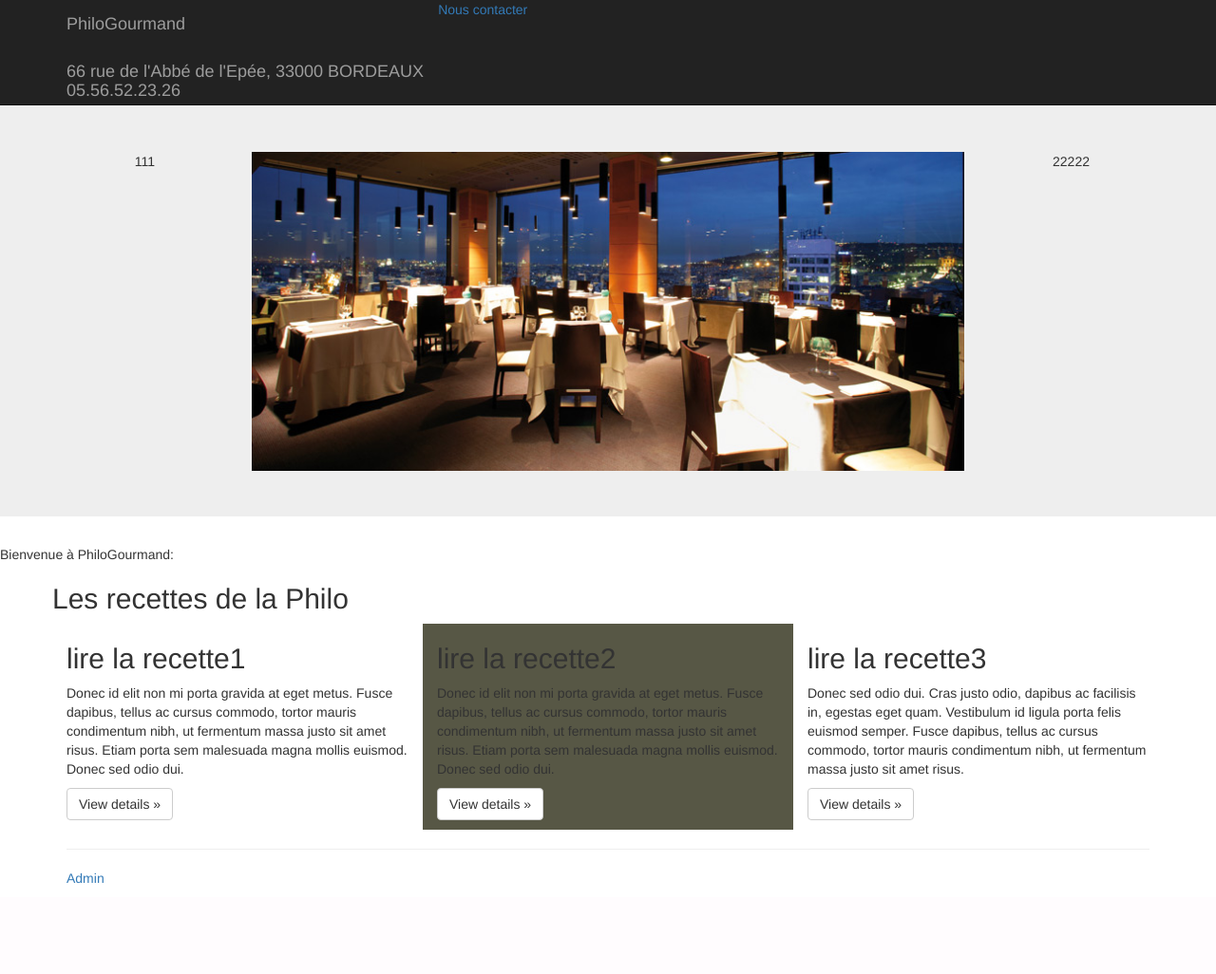
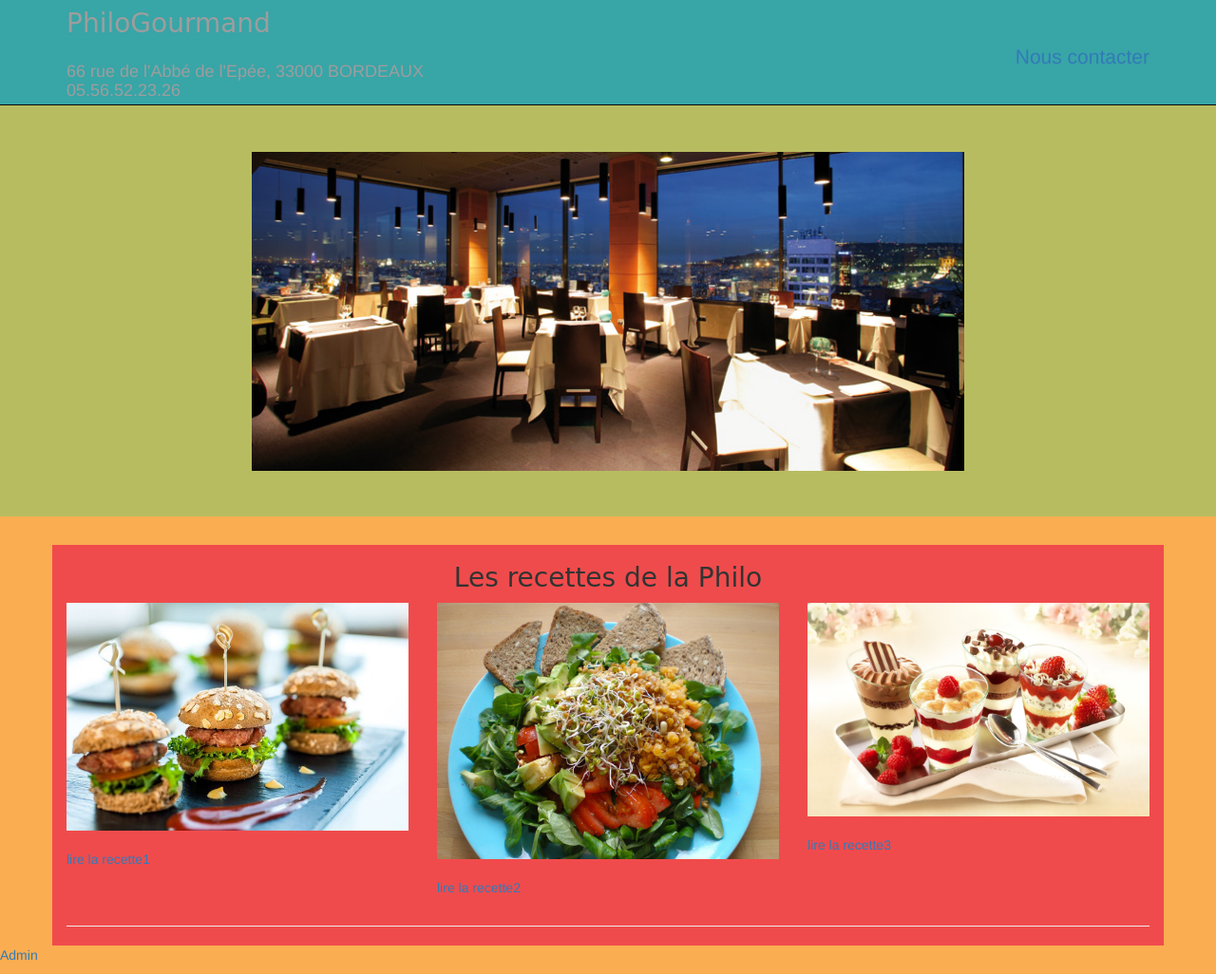
Before and after one commit to alexcarrere/philogourmand, a PHP site: page / in a window 1280 px wide. Shown: the whole page at 95% size. Before the commit the page ends 931 px from the top, so only its background shows below. Run offline with PHP 8.4, Linux system fonts and the light colour scheme; some libraries are stand-ins or nearby versions.

Commit message:
update_index
styles, images ...

```diff
--- a/css/style.css
+++ b/css/style.css
@@ -5,3 +5,37 @@
 #tmpborder {
 	background-color: #575745;
 }
+
+#text-align-right {
+	text-align: right;
+	margin-top: 45px;
+	font-size: 1.5em;
+}
+
+#logo {
+	font-size: 2em;
+	font-family: cursive;
+	color: ;
+}
+
+#background_navbar {
+	background-color: #38a5a7;
+}
+
+#background_1 {
+	background-color: #b8bc60;
+}
+
+#background_2 {
+	background-color: #f04b4c;
+}
+
+body{
+	background-color: #fbad51;
+}
+
+h1{
+	font-family: cursive;
+	font-size: 2em;
+	text-align: center;
+}
--- a/index.php
+++ b/index.php
@@ -19,25 +19,25 @@
 
   <body>
 
-    <nav class="navbar navbar-inverse navbar-fixed-top">
-      <div class="container">
-        <div class="navbar-header">
-          <button type="button" class="navbar-toggle collapsed" data-toggle="collapse" data-target="#navbar" aria-expanded="false" aria-controls="navbar">
-            <span class="sr-only">Toggle navigation</span>
-            <span class="icon-bar"></span>
-            <span class="icon-bar"></span>
-            <span class="icon-bar"></span>
-          </button>
-          <a class="navbar-brand" href="#">PhiloGourmand</a><br>
-          <p class="navbar-brand">66 rue de l'Abbé de l'Epée, 33000 BORDEAUX<br>
-          05.56.52.23.26</p>
+    <nav id="background_navbar" class="navbar navbar-inverse navbar-fixed-top"><!-- dbt nav barre -->
+      <div class="container"> <!-- dbt div container 1 -->
+
+          <div class="navbar-header"><!-- dbt div navbar header -->
+
+            <!-- <button type="button" class="navbar-toggle collapsed" data-toggle="collapse" data-target="#navbar" aria-expanded="false" aria-controls="navbar">
+              <span class="sr-only">Toggle navigation</span>
+              <span class="icon-bar"></span>
+              <span class="icon-bar"></span>
+              <span class="icon-bar"></span>
+            </button> -->
+            <a id="logo" class="navbar-brand" href="#">PhiloGourmand</a><br>
+            <p class="navbar-brand">66 rue de l'Abbé de l'Epée, 33000 BORDEAUX<br>
+            05.56.52.23.26</p>
+          </div> <!-- fin div navbar header -->
+
+          <div id="text-align-right" class="contact">
+          <a href="contact.php">Nous contacter</a><!-- renvoie vers la page de contact contact.php!!!!! -->
           </div>
-        <div class="contact">
-        <a href="contact.php" title="Nous contacter">Nous contacter</a><!-- penser à renvoyer vers la page de contact contact.php!!!!! -->
-          </div>
-
-
-
 
         <!-- ce qu'il y avait a l'origine sur l'exemple :
         <div id="navbar" class="navbar-collapse collapse">
@@ -51,60 +51,50 @@
             <button type="submit" class="btn btn-success">Sign in</button>
           </form>
         </div><!--/.navbar-collapse -->
-      </div>
-    </nav>
+
+      </div> <!-- fin div container 1 -->
+    </nav> <!-- fin nav barre -->
 
     <!-- Main jumbotron for a primary marketing message or call to action -->
-    <div class="jumbotron">
-      <div class="container">
-        <div class="row">
-          <div class="col-lg-2 text-center">111</div>
+    <div id="background_1" class="jumbotron">
+      <div class="container"> <!-- dbt div container 2 -->
+        <div class="row"><!-- dbt div row 2-->
+          <div class="col-lg-2 text-center"></div>
           <div class="col-lg-8 text-center"><img class="img-responsive" alt="" src="img/restaurant.jpg"></div>
-          <div class="col-lg-2 text-center">22222</div>
+          <div class="col-lg-2 text-center"></div>
 
-          </div> <!-- fin div row -->
-        </div> <!-- fin div container -->
+          </div> <!-- fin div row 2 -->
+        </div> <!-- fin div container 2 -->
       </div> <!-- fin div jumbotron -->
 
-   Bienvenue à PhiloGourmand:<br>
 
-
-
-
-
-              <!--<h1>Hello, world!</h1>
-        <p>This is a template for a simple marketing or informational website. It includes a large callout called a jumbotron and three supporting pieces of content. Use it as a starting point to create something more unique.</p>
-        <p><a class="btn btn-primary btn-lg" href="#" role="button">Learn more &raquo;</a></p>//-->
-      </div>
-
-
-    <div class="container">
+    <div id="background_2" class="container">
       <!-- Example row of columns -->
       <div class="row">
-          <h2>Les recettes de la Philo</h2>
+          <h1>Les recettes de la Philo</h1>
         <div class="col-md-4">
-          <h2>lire la recette1</h2>
-          <p>Donec id elit non mi porta gravida at eget metus. Fusce dapibus, tellus ac cursus commodo, tortor mauris condimentum nibh, ut fermentum massa justo sit amet risus. Etiam porta sem malesuada magna mollis euismod. Donec sed odio dui. </p>
-          <p><a class="btn btn-default" href="#" role="button">View details &raquo;</a></p>
+          <img class="img-responsive" alt="entree" src="img/entre.jpg">
+          <br>
+          <p><a  href="#">lire la recette1 </a></p>
         </div>
-        <div id="tmpborder" class="col-md-4">
-         <h2>lire la recette2</h2>
-          <p>Donec id elit non mi porta gravida at eget metus. Fusce dapibus, tellus ac cursus commodo, tortor mauris condimentum nibh, ut fermentum massa justo sit amet risus. Etiam porta sem malesuada magna mollis euismod. Donec sed odio dui. </p>
-          <p><a class="btn btn-default" href="#" role="button">View details &raquo;</a></p>
+        <div class="col-md-4">
+          <img class="img-responsive" alt="plat" src="img/plat.jpg">
+          <br>
+          <p><a href="#">lire la recette2 </a></p>
        </div>
         <div class="col-md-4">
-          <h2>lire la recette3</h2>
-          <p>Donec sed odio dui. Cras justo odio, dapibus ac facilisis in, egestas eget quam. Vestibulum id ligula porta felis euismod semper. Fusce dapibus, tellus ac cursus commodo, tortor mauris condimentum nibh, ut fermentum massa justo sit amet risus.</p>
-          <p><a class="btn btn-default" href="#" role="button">View details &raquo;</a></p>
+          <img class="img-responsive" alt="dessert" src="img/dessert.jpg">
+          <br>
+          <p><a href="#" >lire la recette3 </a></p>
         </div>
       </div>
 
       <hr>
 
+    </div> <!-- /container -->
       <footer>
         <a href="admin/login.php">Admin</p>
       </footer>
-    </div> <!-- /container -->
 
 
     <!-- Bootstrap core JavaScript
```
